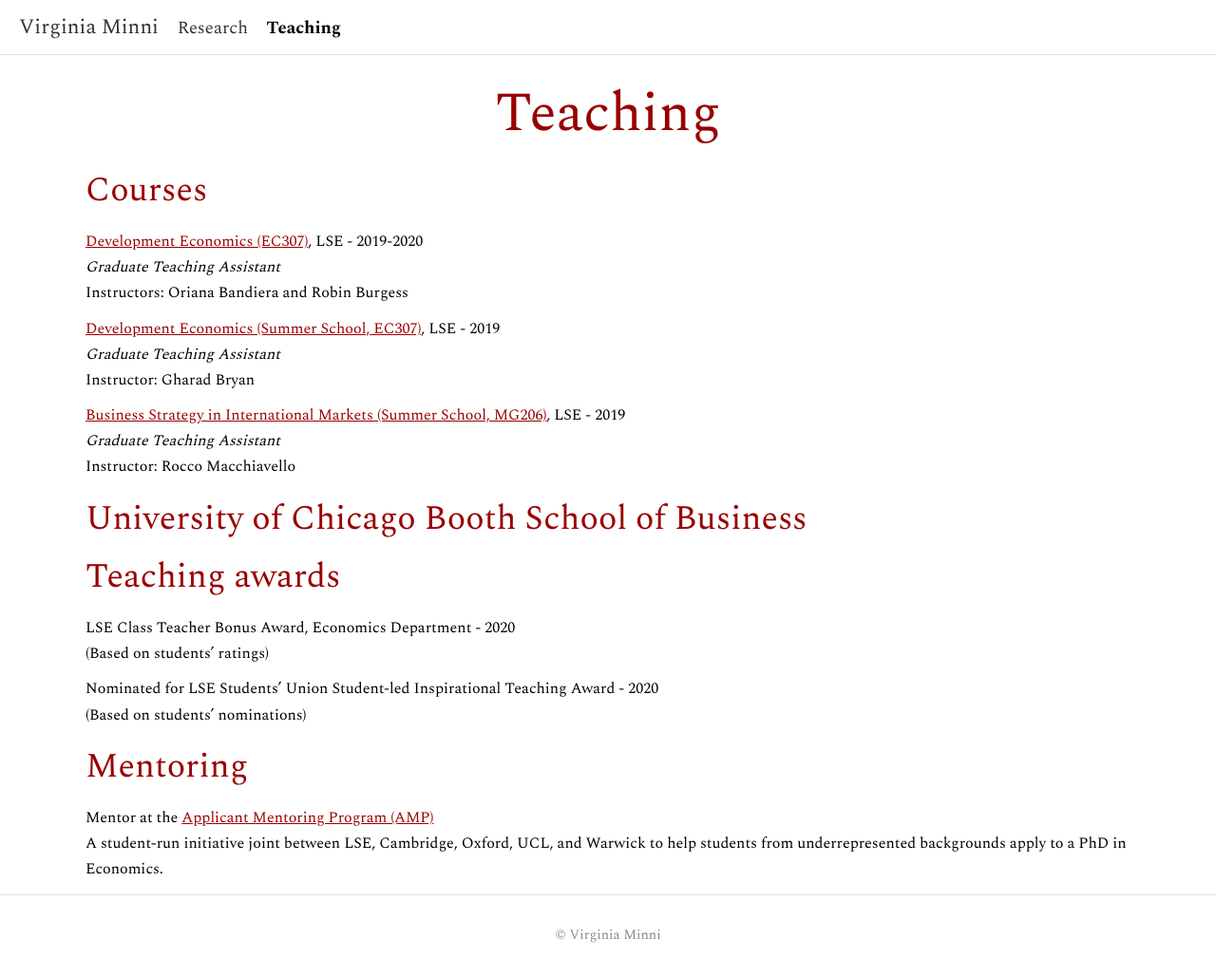
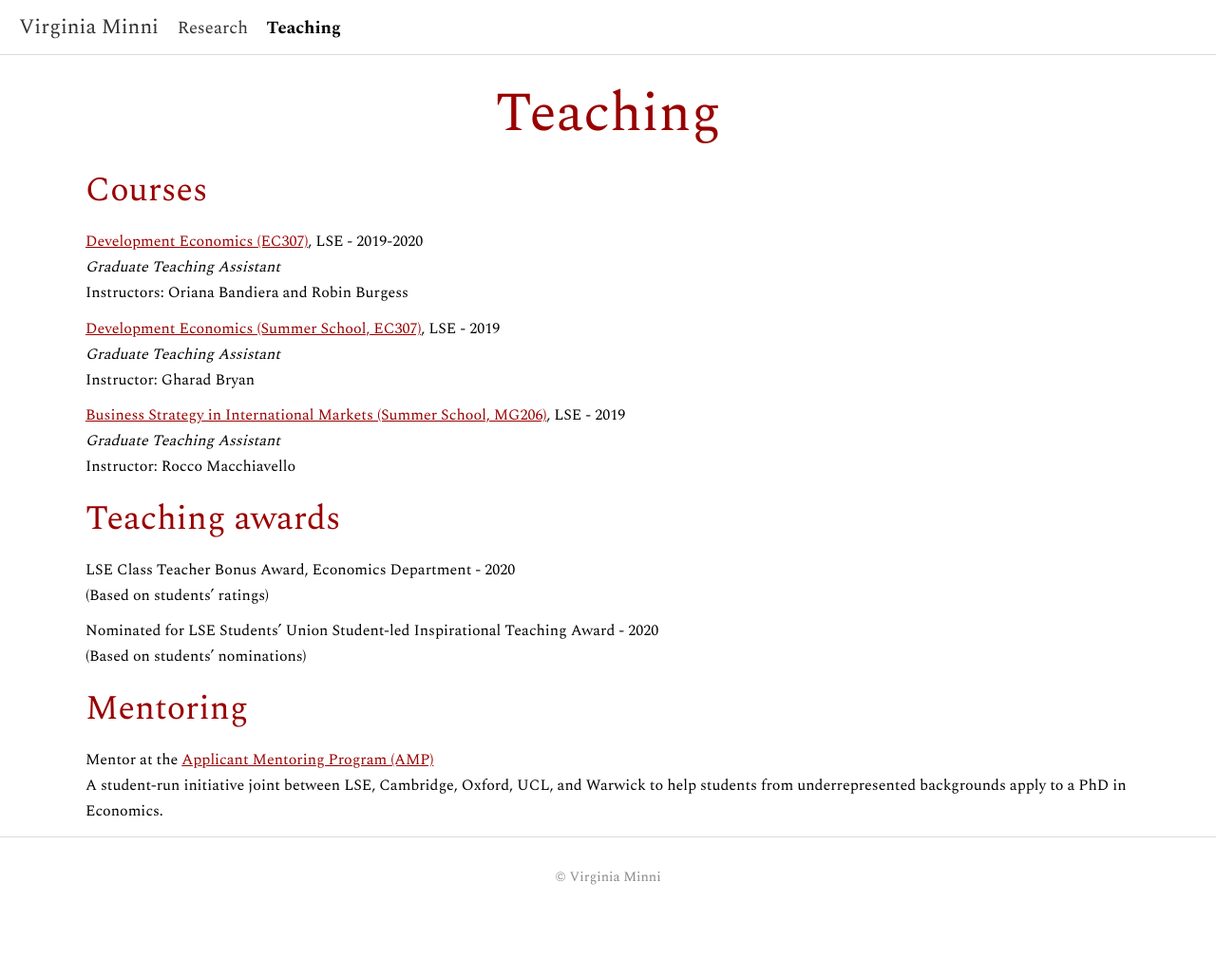
Before and after one commit to virginiaminni/virginiaminni.github.io, a Jekyll site: the page built from teaching.md, in a window 1280 px wide. Shown: the whole page at 95% size. Built offline with Jekyll 4.4.1, drawn with Linux system fonts in a browser that asks for light colours; after the commit the page ends 967 px from its top, so only the background shows below that.

Commit message:
Update teaching.md

```diff
--- a/teaching.md
+++ b/teaching.md
@@ -19,7 +19,6 @@ Instructor: Gharad Bryan
 *Graduate Teaching Assistant*  <br>
 Instructor: Rocco Macchiavello
 
-## University of Chicago Booth School of Business
 
 
 ## Teaching awards
```
